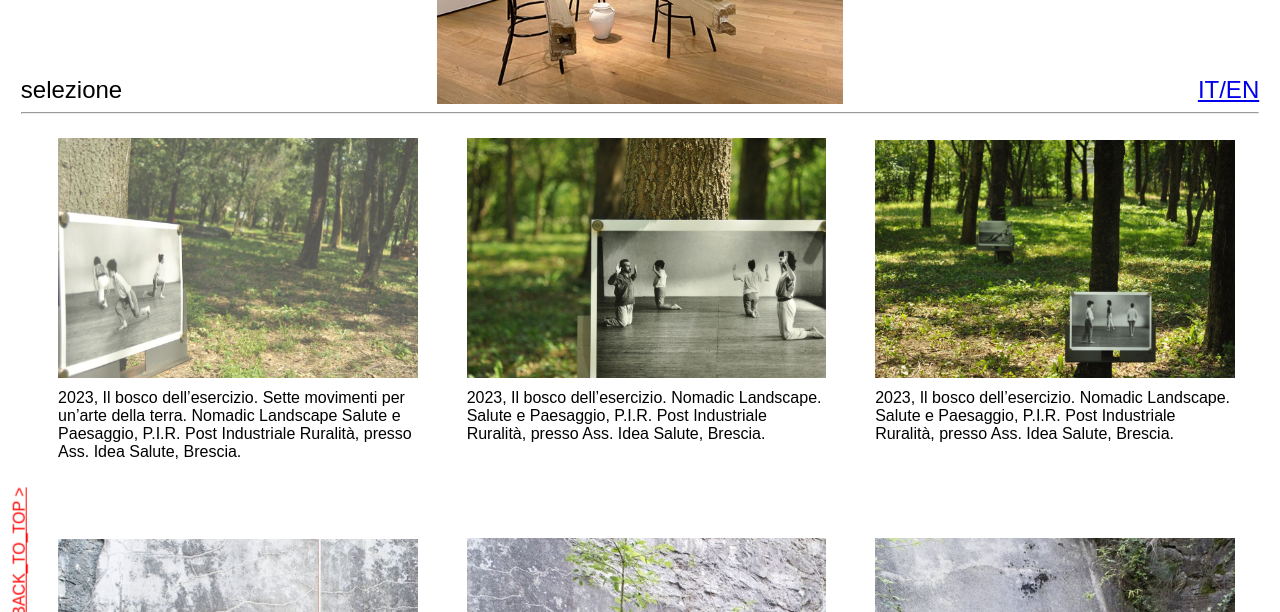
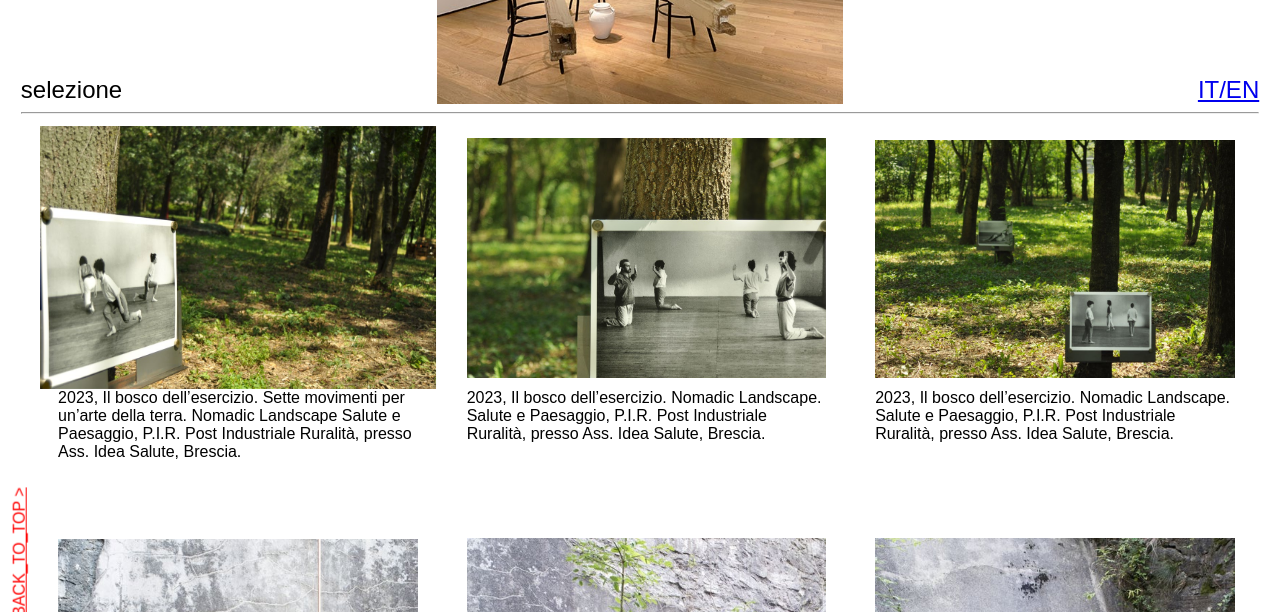
Before and after one commit to GiacominoG/Domenicos, a plain HTML site: page media/Opere11_flexbox5.html in a window 1280 px wide. In both pictures the pointer is over the picture 237 px from the left and 446 px from the top of the page. Shown: the part 188-800 px from the top of the page. Drawn offline with Linux system fonts and the light colour scheme.

Commit message:
Update opere11_flexbox5.css
changed :hover

```diff
--- a/media/opere11_flexbox5.css
+++ b/media/opere11_flexbox5.css
@@ -257,7 +257,9 @@
 
     .contenitore_img > .zoomD:hover{
      /*border: solid yellow;*/
-       opacity: 0.7;
+       transform: scale(1.1);
+   /*  border: solid grey;
+       opacity: 0.7;*/
 }
 
   /* LIGHTBOX BACKGROUND */
```
